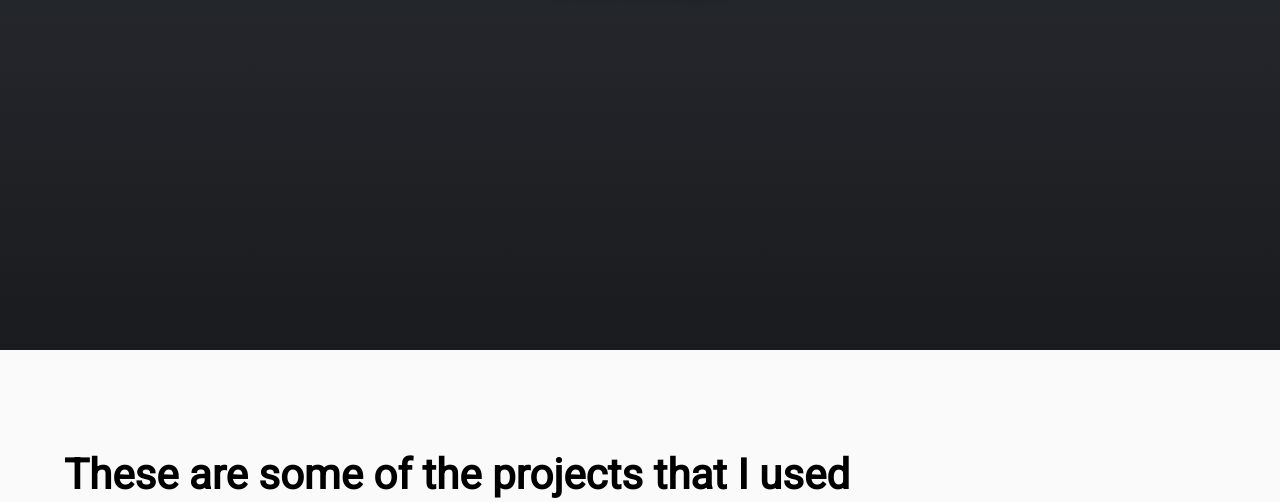
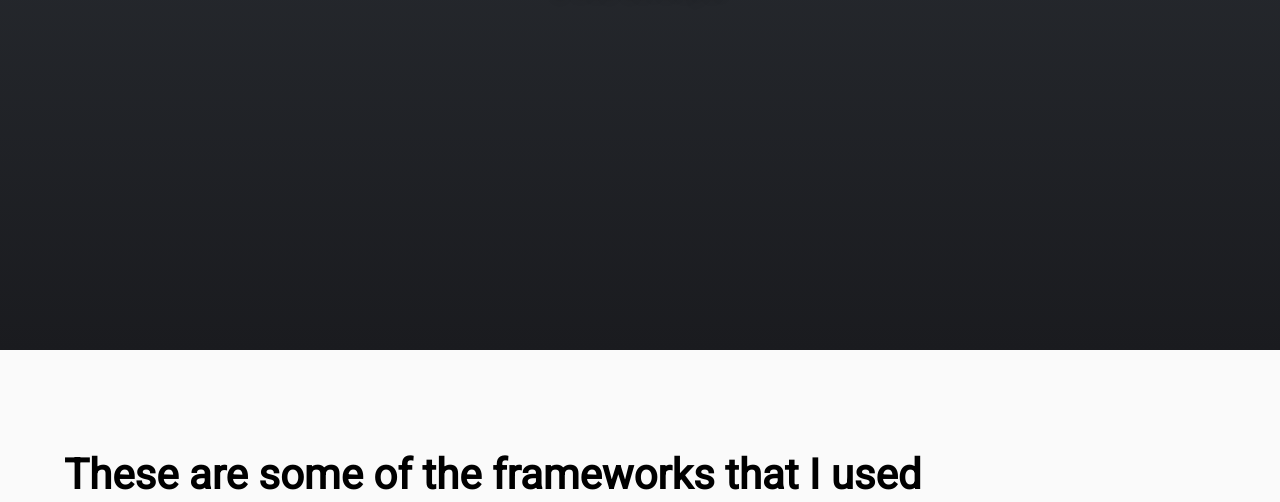
Before and after one commit to jormarin12/hackademy, a plain HTML site: page index.html in a window 1280 px wide. Shown: the part 450-952 px from the top of the page. Drawn offline with nearby package versions, Linux system fonts and the light colour scheme.

```diff
--- a/index.html
+++ b/index.html
@@ -43,7 +43,7 @@
         <section class="myproject" id="projects">
             <div class="container">
                 <h2 class="subtitle">
-                    These are some of the projects that I used</h2>
+                    These are some of the frameworks that I used</h2>
 
 
                  <article class="container-cards">
```
